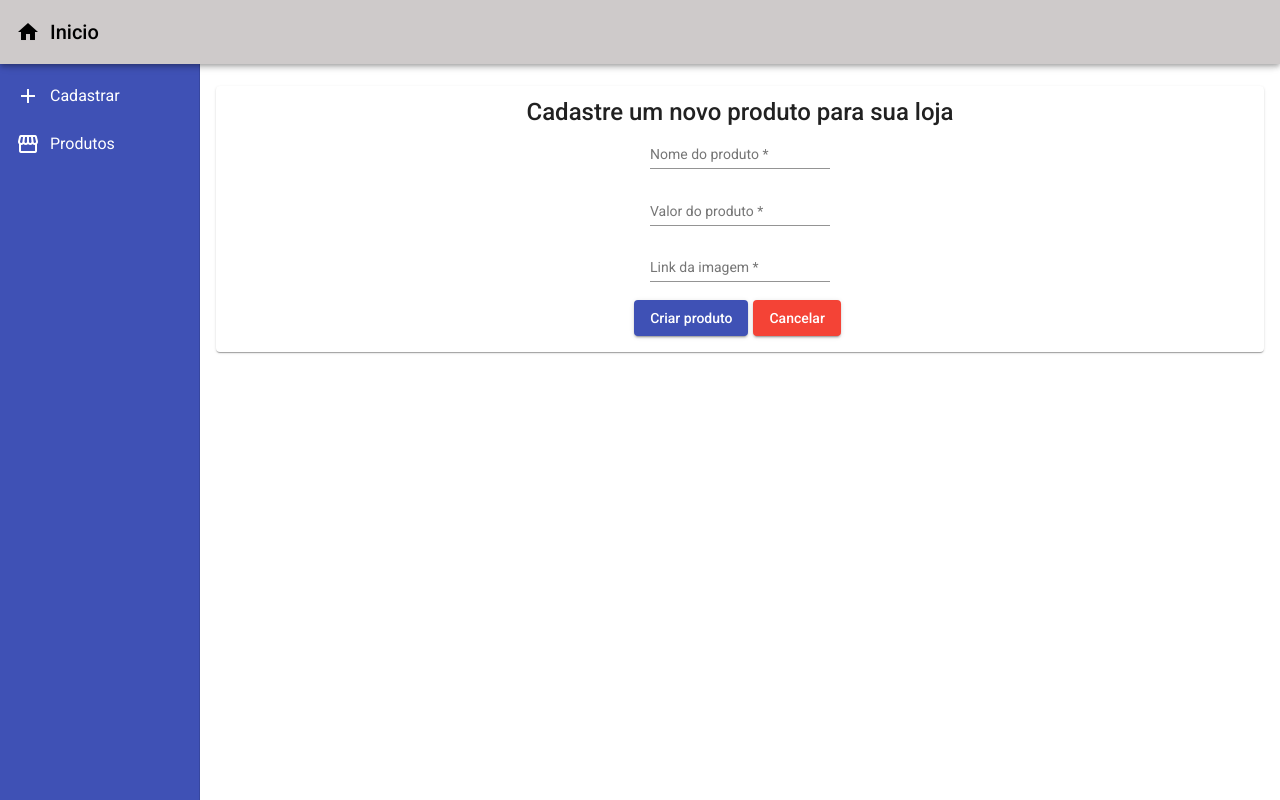
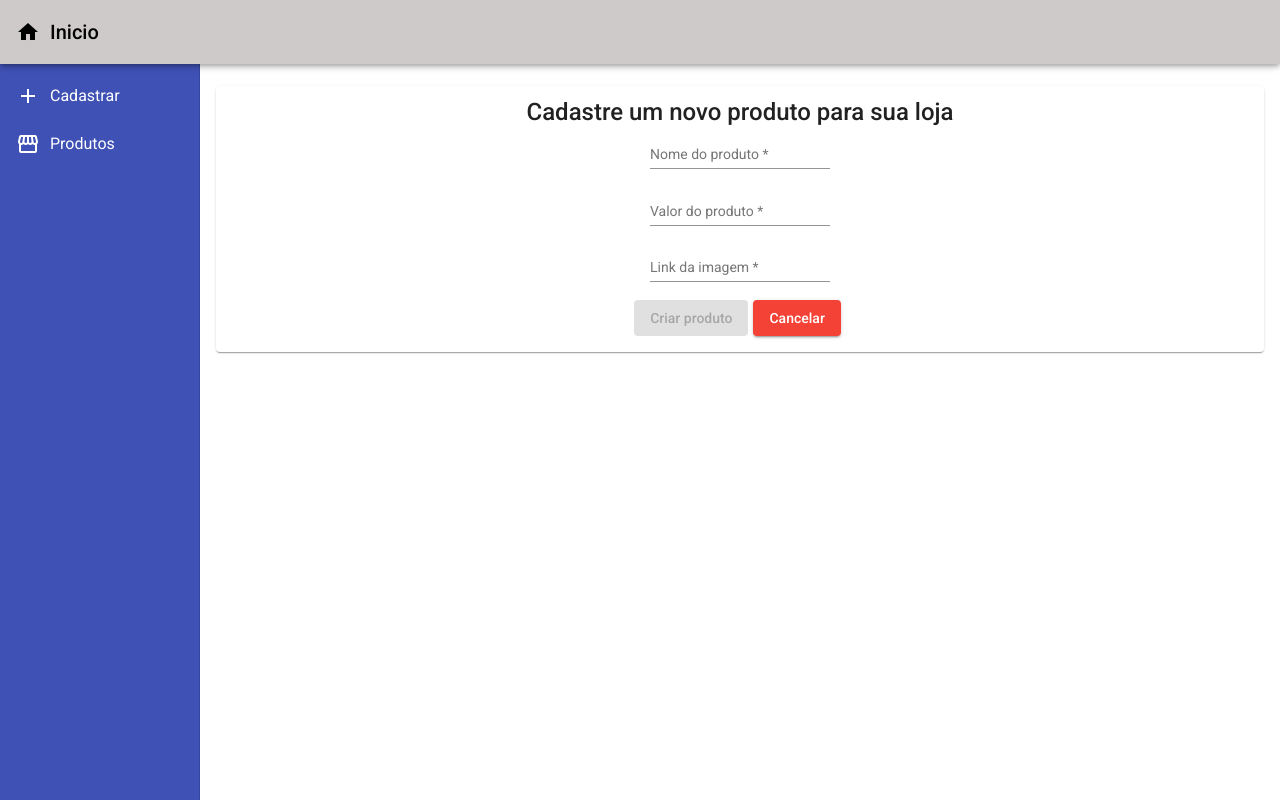
Before and after one commit to eduardo-martiniano/Products, an Angular app in the folder FrontEnd/Products/: page /products/create in a window 1280 px wide. Built offline with nearby package versions, Linux system fonts and the light colour scheme.

Commit message:
Adicionando validacao no formulario de cadastro de produto

```diff
--- a/FrontEnd/Products/src/app/components/create/create.component.html
+++ b/FrontEnd/Products/src/app/components/create/create.component.html
@@ -17,7 +17,7 @@
         <input placeholder="Link" formControlName="image" matInput type="text">
       </mat-form-field>
       <br>
-      <button mat-raised-button color="primary" (click)="create()" >Criar produto</button>
+      <button mat-raised-button color="primary" [disabled]="!isValid" (click)="create()" >Criar produto</button>
       <button mat-raised-button color="warn" (click)="create()" >Cancelar</button>
     </form>
   </mat-card>
--- a/FrontEnd/Products/src/app/components/create/create.component.ts
+++ b/FrontEnd/Products/src/app/components/create/create.component.ts
@@ -34,4 +34,8 @@ export class CreateComponent implements OnInit {
     })
   }
 
+  get isValid(): boolean{
+    return this.formulario.valid
+  }
+
 }
--- a/FrontEnd/Products/src/app/components/product-details/product-details.component.ts
+++ b/FrontEnd/Products/src/app/components/product-details/product-details.component.ts
@@ -2,6 +2,7 @@ import { Inject } from '@angular/core';
 import { Component, OnInit } from '@angular/core';
 import { FormControl, FormGroup, Validators } from '@angular/forms';
 import { MAT_DIALOG_DATA } from '@angular/material/dialog';
+import { MatSnackBar } from '@angular/material/snack-bar';
 import { Product } from 'src/app/product.model';
 import { ProductService } from 'src/app/product.service';
 
@@ -14,7 +15,7 @@ export class ProductDetailsComponent implements OnInit {
 
   formulario: FormGroup
 
-  constructor(@Inject(MAT_DIALOG_DATA) public data: {product: Product}, private productService: ProductService) {
+  constructor(@Inject(MAT_DIALOG_DATA) public data: {product: Product}, private productService: ProductService, private snackBar: MatSnackBar) {
     this.formulario = new FormGroup({
       name: new FormControl(data.product.name, [Validators.required, Validators.maxLength(20)]),
       price: new FormControl(data.product.price, [Validators.required]),
@@ -28,6 +29,9 @@ export class ProductDetailsComponent implements OnInit {
   edit(): void {
     const product = this.formulario.value as Product
     this.productService.edit(product, this.data.product.id).subscribe(x =>{
+      this.snackBar.open("Produto Editado com sucesso!", "Fechar", {
+        duration: 5000
+      })
     })
   }
 
```
Also changed, not shown: 1 other file (tests, documents, lock files or other folders).
